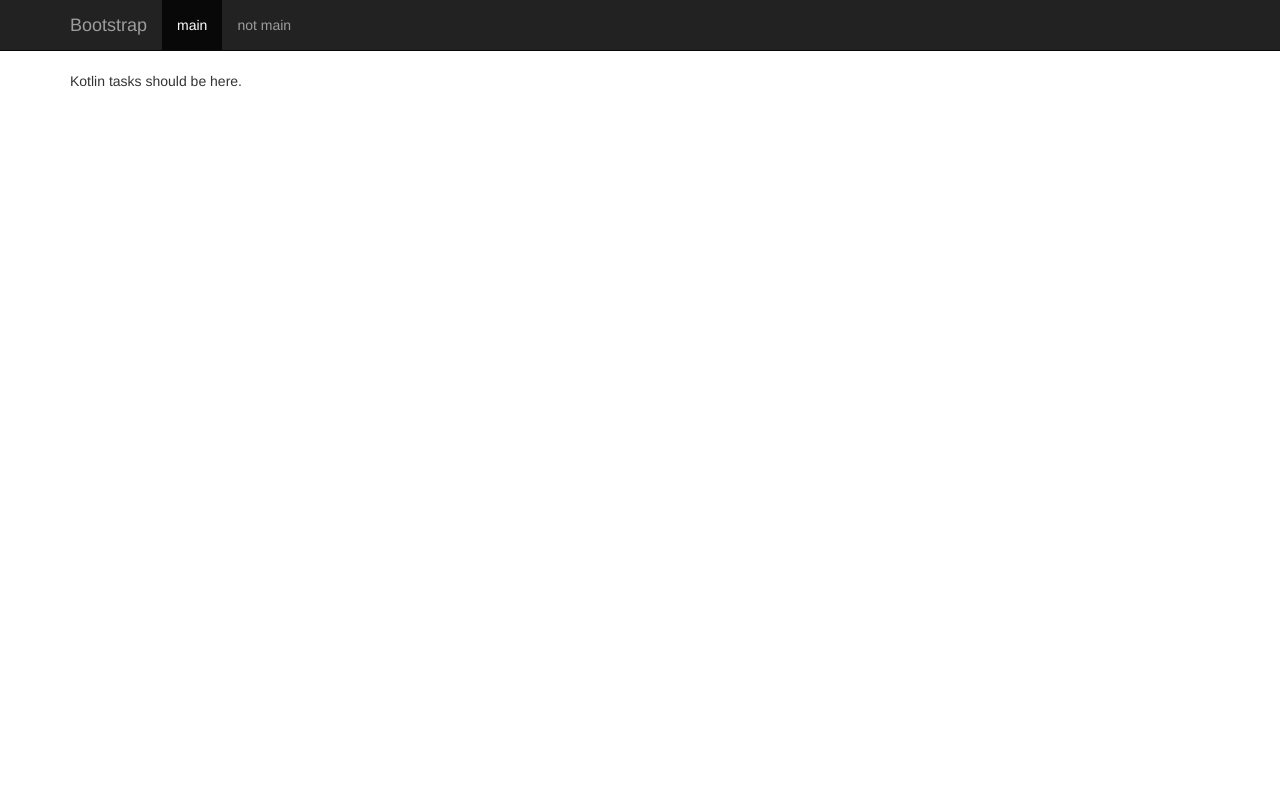
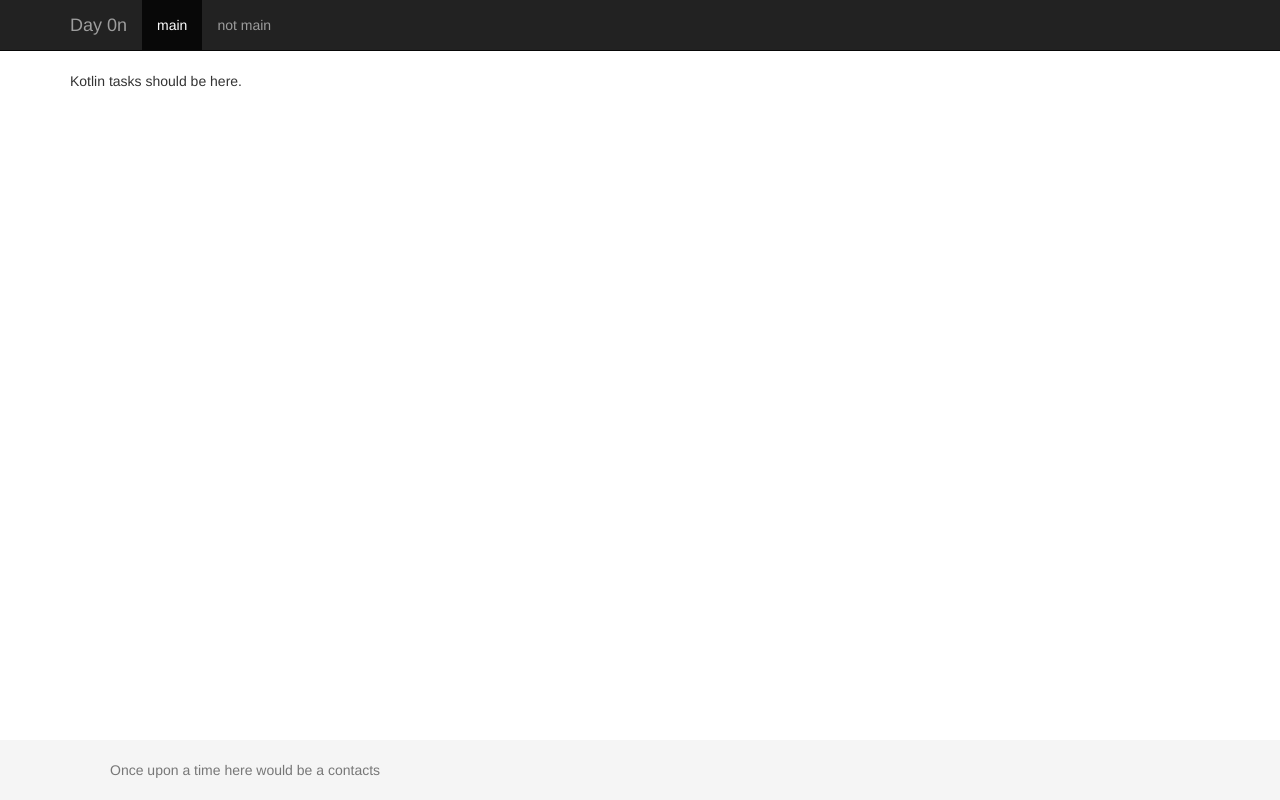
Before and after one commit to k-pozhidaev/day-on-web, an Angular app: page / in a window 1280 px wide. Built offline with nearby package versions, Linux system fonts and the light colour scheme.

Commit message:
Componentize menu.

```diff
--- /dev/null
+++ b/src/app/menu.component.html
@@ -0,0 +1,22 @@
+<header class="bs-docs-nav navbar-inverse navbar navbar-static-top" id="top">
+  <div class="container">
+    <div class="navbar-header">
+      <button aria-controls="bs-navbar"
+              aria-expanded="false"
+              class="collapsed navbar-toggle"
+              data-target="#bs-navbar"
+              data-toggle="collapse" type="button">
+        <span class="sr-only">Toggle navigation</span>
+        <span class="icon-bar"></span>
+        <span class="icon-bar"></span>
+        <span class="icon-bar"></span>
+      </button>
+      <a href="/" class="navbar-brand">Day 0n</a></div>
+    <nav class="collapse navbar-collapse" id="bs-navbar">
+      <ul class="nav navbar-nav">
+        <li class="active"><a href="/">main</a></li>
+        <li><a href="/nm">not main</a></li>
+      </ul>
+    </nav>
+  </div>
+</header>
--- a/src/index.html
+++ b/src/index.html
@@ -9,34 +9,20 @@
   <link rel="icon" type="image/x-icon" href="favicon.ico">
 </head>
 <body>
-<header class="bs-docs-nav navbar-inverse navbar navbar-static-top" id="top">
-  <div class="container">
-    <div class="navbar-header">
-      <button aria-controls="bs-navbar"
-              aria-expanded="false"
-              class="collapsed navbar-toggle"
-              data-target="#bs-navbar"
-              data-toggle="collapse" type="button">
-        <span class="sr-only">Toggle navigation</span>
-        <span class="icon-bar"></span>
-        <span class="icon-bar"></span>
-        <span class="icon-bar"></span>
-      </button>
-      <a href="/" class="navbar-brand">Bootstrap</a></div>
-    <nav class="collapse navbar-collapse" id="bs-navbar">
-      <ul class="nav navbar-nav">
-        <li class="active"><a href="/">main</a></li>
-        <li><a href="/nm">not main</a></li>
-      </ul>
-    </nav>
-  </div>
-</header>
-
+<app-menu></app-menu>
 <div class="container">
 
   <app-root></app-root>
 
 </div>
 
+<footer>
+  <div class="container">
+    <ul class="text-muted">
+      <li>Once upon a time here would be a contacts</li>
+    </ul>
+  </div>
+</footer>
+
 </body>
 </html>
--- a/src/main.ts
+++ b/src/main.ts
@@ -2,11 +2,14 @@ import { enableProdMode } from '@angular/core';
 import { platformBrowserDynamic } from '@angular/platform-browser-dynamic';
 
 import { AppModule } from './app/app.module';
+import { MenuModule } from './menu/menu.module';
+
 import { environment } from './environments/environment';
 
 if (environment.production) {
   enableProdMode();
 }
 
-platformBrowserDynamic().bootstrapModule(AppModule)
+platformBrowserDynamic()
+  .bootstrapModule(AppModule)
   .catch(err => console.log(err));
--- a/src/styles.css
+++ b/src/styles.css
@@ -1 +1,40 @@
-/* You can add global styles to this file, and also import other style files */
+/* Sticky footer styles
+-------------------------------------------------- */
+html {
+  position: relative;
+  min-height: 100%;
+}
+body {
+  /* Margin bottom by footer height */
+  margin-bottom: 60px;
+}
+footer {
+  position: absolute;
+  bottom: 0;
+  width: 100%;
+  /* Set the fixed height of the footer here */
+  height: 60px;
+  background-color: #f5f5f5;
+}
+
+
+/* Custom page CSS
+-------------------------------------------------- */
+/* Not required for template or sticky footer method. */
+
+.container .text-muted {
+  margin: 20px 0;
+}
+
+footer > .container {
+  padding-right: 15px;
+  padding-left: 15px;
+}
+
+ul.text-muted {
+  list-style-type:none;
+}
+
+code {
+  font-size: 80%;
+}
```
Also changed, not shown: src/app/app.module.ts (+7 -2 lines), src/app/menu.component.ts (added, +9 -0 lines).
